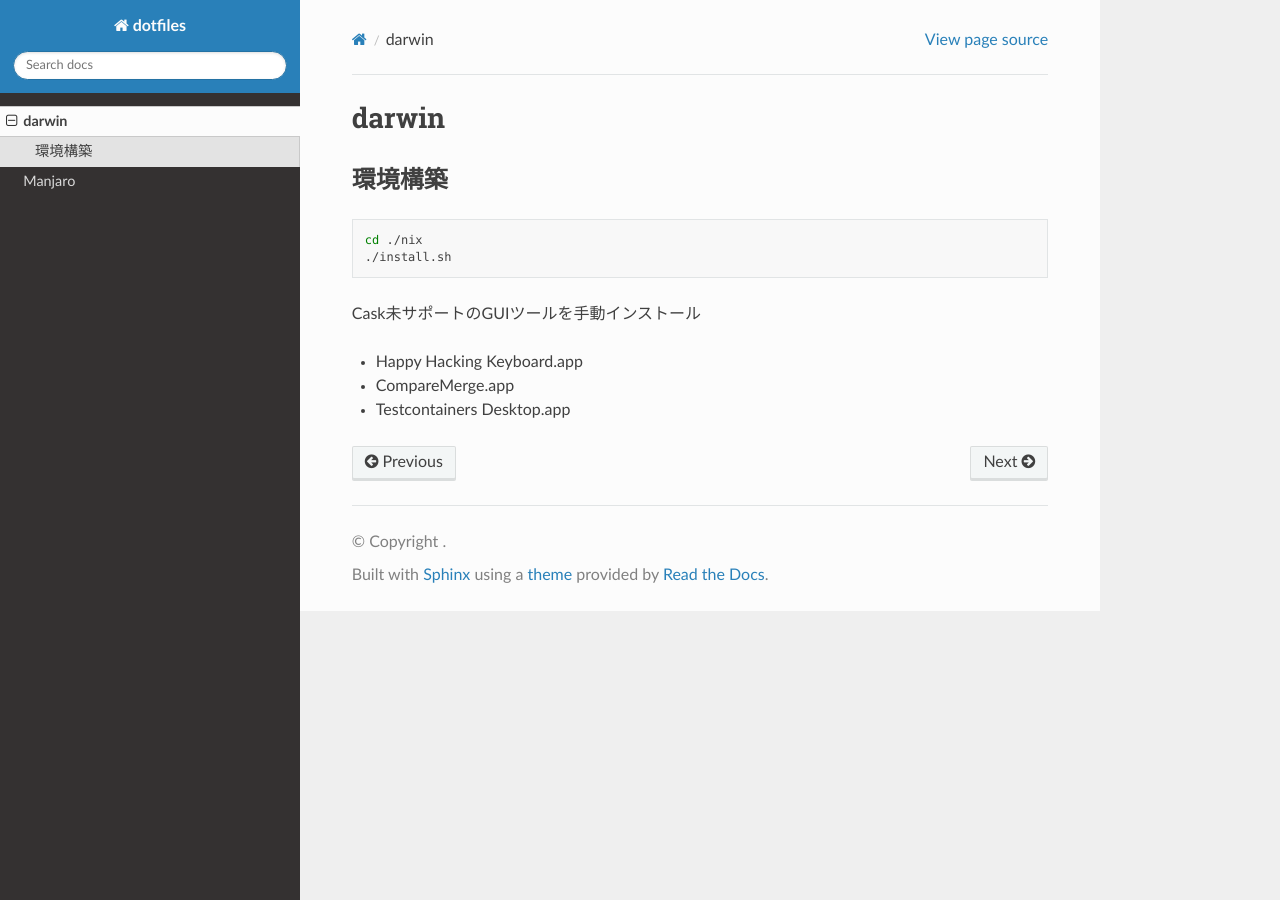
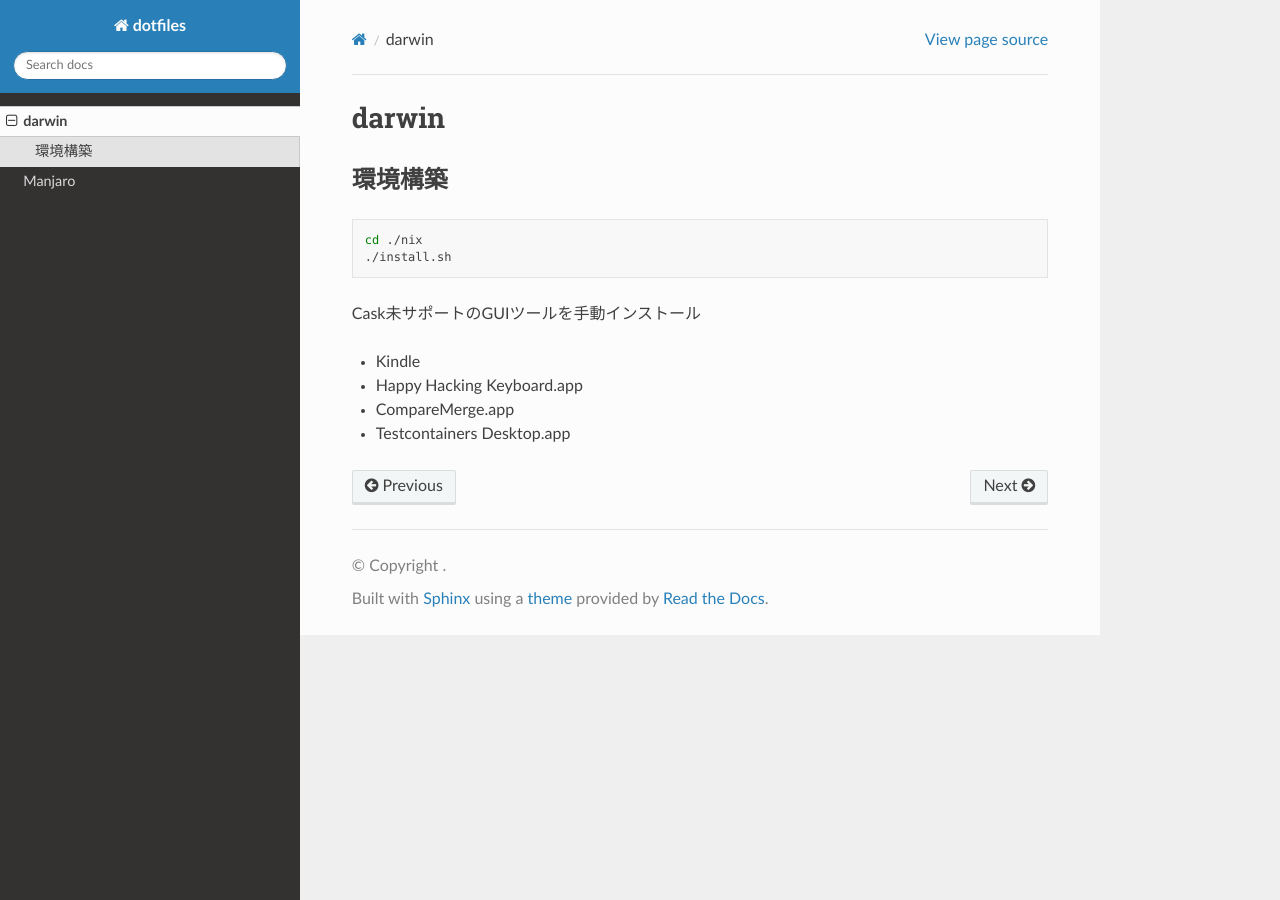
Before and after one commit to shuntaka9576/dotfiles, a Sphinx documentation site: the page built from doc/source/01_darwin.md, in a window 1280 px wide. Built offline with Sphinx 7.4.7 and the Read the Docs theme 3.1.0, drawn with Linux system fonts in a browser that asks for light colours.

```diff
--- a/doc/source/01_darwin.md
+++ b/doc/source/01_darwin.md
@@ -14,6 +14,7 @@
 
 Cask未サポートのGUIツールを手動インストール
 
+* Kindle
 * Happy Hacking Keyboard.app
 * CompareMerge.app
 * Testcontainers Desktop.app
```
Also changed, not shown: 6 other files.
